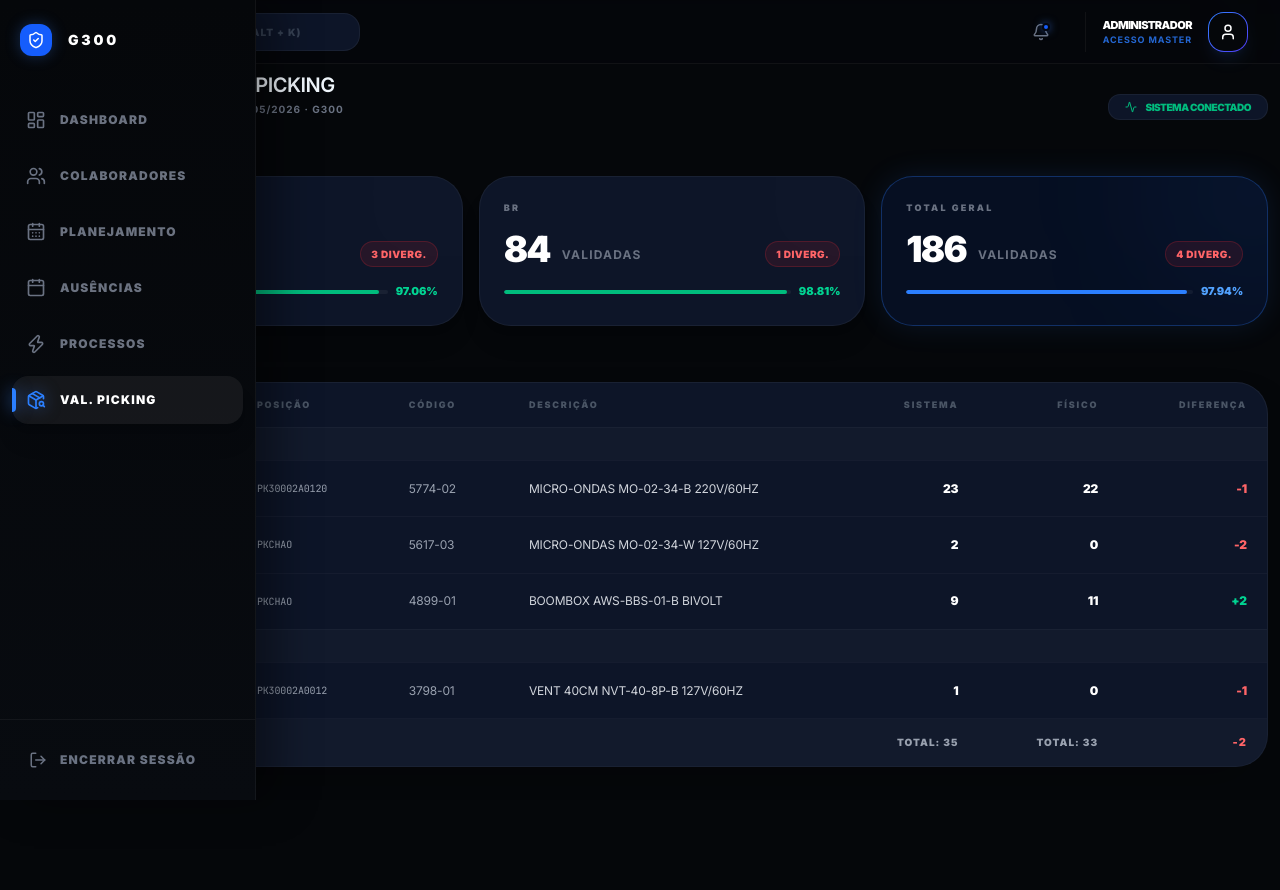
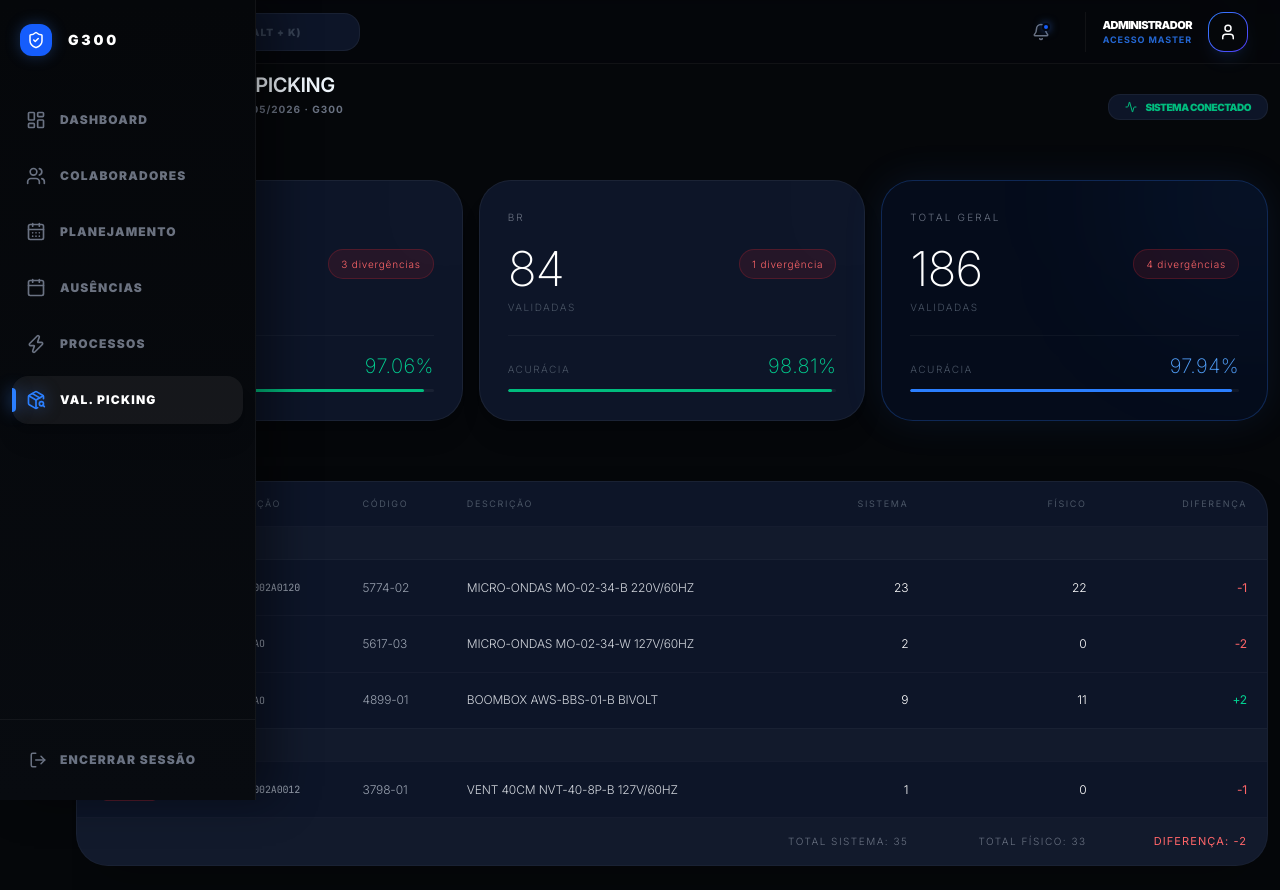
Before and after one commit to profissionaltrgm-arch/CreationsApp, a Next.js app: page /dashboard/picking in a window 1280 px wide. Before the commit the page ends 800 px from the top, so only its background shows below. Built offline with nearby package versions, Linux system fonts and the light colour scheme.

Commit message:
style: cards de picking mais elegantes — fonte fina, acurácia destacada, sem abreviações

```diff
--- a/src/app/dashboard/picking/page.tsx
+++ b/src/app/dashboard/picking/page.tsx
@@ -53,7 +53,7 @@ function formatDate(date: Date): string {
   return date.toLocaleDateString("pt-BR", { day: "2-digit", month: "2-digit", year: "numeric" });
 }
 
-// ─── Sub-componentes ──────────────────────────────────────────────────────────
+// ─── StatCard elegante ────────────────────────────────────────────────────────
 
 function StatCard({
   label,
@@ -70,78 +70,103 @@ function StatCard({
   highlighted?: boolean;
   delay?: number;
 }) {
+  const accentColor = highlighted ? "text-blue-400" : "text-emerald-400";
+  const barColor    = highlighted ? "bg-blue-500"   : "bg-emerald-500";
+  const glowBg      = highlighted ? "bg-blue-500/10" : "bg-white/[0.015]";
+
   return (
     <motion.div
-      initial={{ opacity: 0, y: 20 }}
+      initial={{ opacity: 0, y: 24 }}
       animate={{ opacity: 1, y: 0 }}
-      transition={{ duration: 0.5, delay }}
+      transition={{ duration: 0.6, delay, ease: [0.22, 1, 0.36, 1] }}
       className={cn(
-        "flex-1 min-w-[200px] rounded-[2rem] p-6 border transition-all relative overflow-hidden group",
+        "flex-1 min-w-[220px] rounded-[2rem] border transition-all relative overflow-hidden",
         highlighted
-          ? "bg-blue-600/10 border-blue-500/30 shadow-[0_0_30px_rgba(59,130,246,0.12)]"
-          : "bg-[#0D1528] border-white/5 hover:border-white/10 shadow-xl"
+          ? "bg-blue-600/[0.07] border-blue-500/25 shadow-[0_0_40px_rgba(59,130,246,0.1)]"
+          : "bg-[#0D1528] border-white/[0.06] hover:border-white/[0.1] shadow-xl"
       )}
     >
-      {/* Glow bg */}
+      {/* Glow decorativo */}
       <div className={cn(
-        "absolute top-0 right-0 w-40 h-40 blur-[80px] rounded-full pointer-events-none -mr-16 -mt-16",
-        highlighted ? "bg-blue-500/10" : "bg-white/[0.02]"
+        "absolute top-0 right-0 w-48 h-48 blur-[90px] rounded-full pointer-events-none -mr-20 -mt-20",
+        glowBg
       )} />
 
-      <p className="text-[9px] font-black uppercase tracking-[0.25em] text-gray-500 mb-4 relative z-10">
+      <div className="relative z-10 p-7 flex flex-col gap-5">
+
+        {/* Label */}
+        <p className="text-[10px] uppercase text-gray-500"
+           style={{ fontWeight: 300, letterSpacing: "0.22em" }}>
           {label}
         </p>
 
-      <div className="flex items-end gap-3 relative z-10">
-        <span className="text-4xl font-black text-white tracking-tighter leading-none">
+        {/* Validadas + divergências */}
+        <div className="flex items-start justify-between gap-3">
+          <div className="flex flex-col gap-1.5">
+            <span className="text-5xl text-white leading-none tracking-tight"
+                  style={{ fontWeight: 200 }}>
               {validadas}
             </span>
-        <span className="text-xs text-gray-500 font-bold uppercase tracking-widest mb-1">
+            <span className="text-[10px] uppercase text-gray-600"
+                  style={{ fontWeight: 300, letterSpacing: "0.15em" }}>
               validadas
             </span>
+          </div>
+
           <span className={cn(
-          "ml-auto text-[10px] font-black uppercase tracking-wider px-2.5 py-1 rounded-full border",
+            "mt-1 text-[10px] px-3 py-1.5 rounded-full border whitespace-nowrap",
             divergencias > 0
               ? "bg-red-500/10 border-red-500/20 text-red-400"
               : "bg-emerald-500/10 border-emerald-500/20 text-emerald-400"
-        )}>
-          {divergencias} diverg.
+          )}
+          style={{ fontWeight: 300, letterSpacing: "0.08em" }}>
+            {divergencias} {divergencias === 1 ? "divergência" : "divergências"}
           </span>
         </div>
 
-      <div className="mt-4 flex items-center gap-2 relative z-10">
-        <div className="flex-1 h-1 bg-white/5 rounded-full overflow-hidden">
+        {/* Divisor */}
+        <div className="h-px bg-white/[0.04]" />
+
+        {/* Acurácia */}
+        <div className="flex flex-col gap-3">
+          <div className="flex items-baseline justify-between">
+            <span className="text-[10px] uppercase text-gray-600"
+                  style={{ fontWeight: 300, letterSpacing: "0.15em" }}>
+              Acurácia
+            </span>
+            <span className={cn("text-xl leading-none", accentColor)}
+                  style={{ fontWeight: 200, letterSpacing: "0.02em" }}>
+              {acuracia.toFixed(2)}%
+            </span>
+          </div>
+
+          <div className="h-[3px] w-full bg-white/[0.05] rounded-full overflow-hidden">
             <motion.div
               initial={{ width: 0 }}
               animate={{ width: `${Math.min(acuracia, 100)}%` }}
-            transition={{ duration: 1.2, delay: delay + 0.3, ease: "circOut" }}
-            className={cn("h-full rounded-full", highlighted ? "bg-blue-500" : "bg-emerald-500")}
+              transition={{ duration: 1.4, delay: delay + 0.4, ease: "circOut" }}
+              className={cn("h-full rounded-full", barColor)}
             />
           </div>
-        <span className={cn(
-          "text-[11px] font-black",
-          highlighted ? "text-blue-400" : "text-emerald-400"
-        )}>
-          {acuracia.toFixed(2)}%
-        </span>
+        </div>
       </div>
     </motion.div>
   );
 }
 
+// ─── StatusBadge ─────────────────────────────────────────────────────────────
+
 function StatusBadge({ status }: { status: StatusDivergencia }) {
   const isFalta = status === "Falta";
   return (
     <span className={cn(
-      "inline-flex items-center gap-1.5 px-2.5 py-1 rounded-full text-[10px] font-black uppercase tracking-wider border",
+      "inline-flex items-center gap-1.5 px-2.5 py-1 rounded-full text-[10px] border",
       isFalta
         ? "bg-red-500/10 border-red-500/20 text-red-400"
         : "bg-emerald-500/10 border-emerald-500/20 text-emerald-400"
-    )}>
-      {isFalta
-        ? <AlertTriangle size={10} />
-        : <CheckCircle2 size={10} />
-      }
+    )}
+    style={{ fontWeight: 300, letterSpacing: "0.1em" }}>
+      {isFalta ? <AlertTriangle size={10} /> : <CheckCircle2 size={10} />}
       {status}
     </span>
   );
@@ -196,7 +221,7 @@ export default function PickingPage() {
 
       {/* ── Cards de Estatísticas ────────────────────────────────────────────── */}
       <div className="px-1">
-        <div className="flex items-center gap-2 mb-4">
+        <div className="flex items-center gap-2 mb-5">
           <TrendingUp size={14} className="text-blue-500" />
           <h2 className="text-[10px] font-black uppercase tracking-[0.2em] text-gray-400">
             Validação Picking G300
@@ -232,7 +257,7 @@ export default function PickingPage() {
         transition={{ duration: 0.5, delay: 0.35 }}
         className="px-1 pb-6"
       >
-        <div className="flex items-center gap-2 mb-4">
+        <div className="flex items-center gap-2 mb-5">
           <AlertTriangle size={14} className="text-yellow-500" />
           <h2 className="text-[10px] font-black uppercase tracking-[0.2em] text-gray-400">
             Divergências de Picking
@@ -247,9 +272,10 @@ export default function PickingPage() {
                   <th
                     key={col}
                     className={cn(
-                      "px-5 py-4 text-[9px] font-black uppercase tracking-[0.2em] text-gray-600",
+                      "px-5 py-4 text-[9px] uppercase text-gray-600",
                       ["Sistema", "Físico", "Diferença"].includes(col) ? "text-right" : "text-left"
                     )}
+                    style={{ fontWeight: 400, letterSpacing: "0.18em" }}
                   >
                     {col}
                   </th>
@@ -265,7 +291,8 @@ export default function PickingPage() {
                     <tr key={`g-${emp}`}>
                       <td
                         colSpan={7}
-                        className="px-5 py-2.5 text-[9px] font-black uppercase tracking-widest text-gray-600 bg-white/[0.02] border-y border-white/[0.03]"
+                        className="px-5 py-2.5 text-[9px] uppercase text-gray-600 bg-white/[0.02] border-y border-white/[0.03]"
+                        style={{ fontWeight: 300, letterSpacing: "0.2em" }}
                       >
                         Empresa: {emp}
                       </td>
@@ -286,18 +313,20 @@ export default function PickingPage() {
                           <td className="px-5 py-4 font-mono text-[10px] text-gray-400 group-hover:text-gray-300 transition-colors">
                             {d.posicao}
                           </td>
-                          <td className="px-5 py-4 text-gray-400 group-hover:text-gray-300 transition-colors">
+                          <td className="px-5 py-4 text-gray-400 group-hover:text-gray-300 transition-colors"
+                              style={{ fontWeight: 300 }}>
                             {d.codigo}
                           </td>
-                          <td className="px-5 py-4 text-gray-300 max-w-[240px] truncate">
+                          <td className="px-5 py-4 text-gray-300 max-w-[240px] truncate"
+                              style={{ fontWeight: 300 }}>
                             {d.descricao}
                           </td>
-                          <td className="px-5 py-4 text-right font-black text-white">{d.sistema}</td>
-                          <td className="px-5 py-4 text-right font-black text-white">{d.fisico}</td>
+                          <td className="px-5 py-4 text-right text-white" style={{ fontWeight: 300 }}>{d.sistema}</td>
+                          <td className="px-5 py-4 text-right text-white" style={{ fontWeight: 300 }}>{d.fisico}</td>
                           <td className={cn(
-                            "px-5 py-4 text-right font-black",
+                            "px-5 py-4 text-right",
                             diff < 0 ? "text-red-400" : diff > 0 ? "text-emerald-400" : "text-gray-400"
-                          )}>
+                          )} style={{ fontWeight: 400 }}>
                             {diff > 0 ? `+${diff}` : diff}
                           </td>
                         </motion.tr>
@@ -310,17 +339,19 @@ export default function PickingPage() {
             <tfoot>
               <tr className="border-t border-white/10 bg-white/[0.02]">
                 <td colSpan={4} />
-                <td className="px-5 py-4 text-right text-[10px] font-black text-gray-400 uppercase tracking-widest">
-                  Total: {totalSistema}
+                <td className="px-5 py-4 text-right text-[10px] text-gray-500 uppercase"
+                    style={{ fontWeight: 300, letterSpacing: "0.15em" }}>
+                  Total Sistema: {totalSistema}
                 </td>
-                <td className="px-5 py-4 text-right text-[10px] font-black text-gray-400 uppercase tracking-widest">
-                  Total: {totalFisico}
+                <td className="px-5 py-4 text-right text-[10px] text-gray-500 uppercase"
+                    style={{ fontWeight: 300, letterSpacing: "0.15em" }}>
+                  Total Físico: {totalFisico}
                 </td>
                 <td className={cn(
-                  "px-5 py-4 text-right text-[11px] font-black uppercase tracking-widest",
+                  "px-5 py-4 text-right text-[11px] uppercase",
                   totalDif < 0 ? "text-red-400" : totalDif > 0 ? "text-emerald-400" : "text-gray-400"
-                )}>
-                  {totalDif > 0 ? `+${totalDif}` : totalDif}
+                )} style={{ fontWeight: 400, letterSpacing: "0.1em" }}>
+                  Diferença: {totalDif > 0 ? `+${totalDif}` : totalDif}
                 </td>
               </tr>
             </tfoot>
```
Lines whose indentation alone changed are shown as unchanged.
